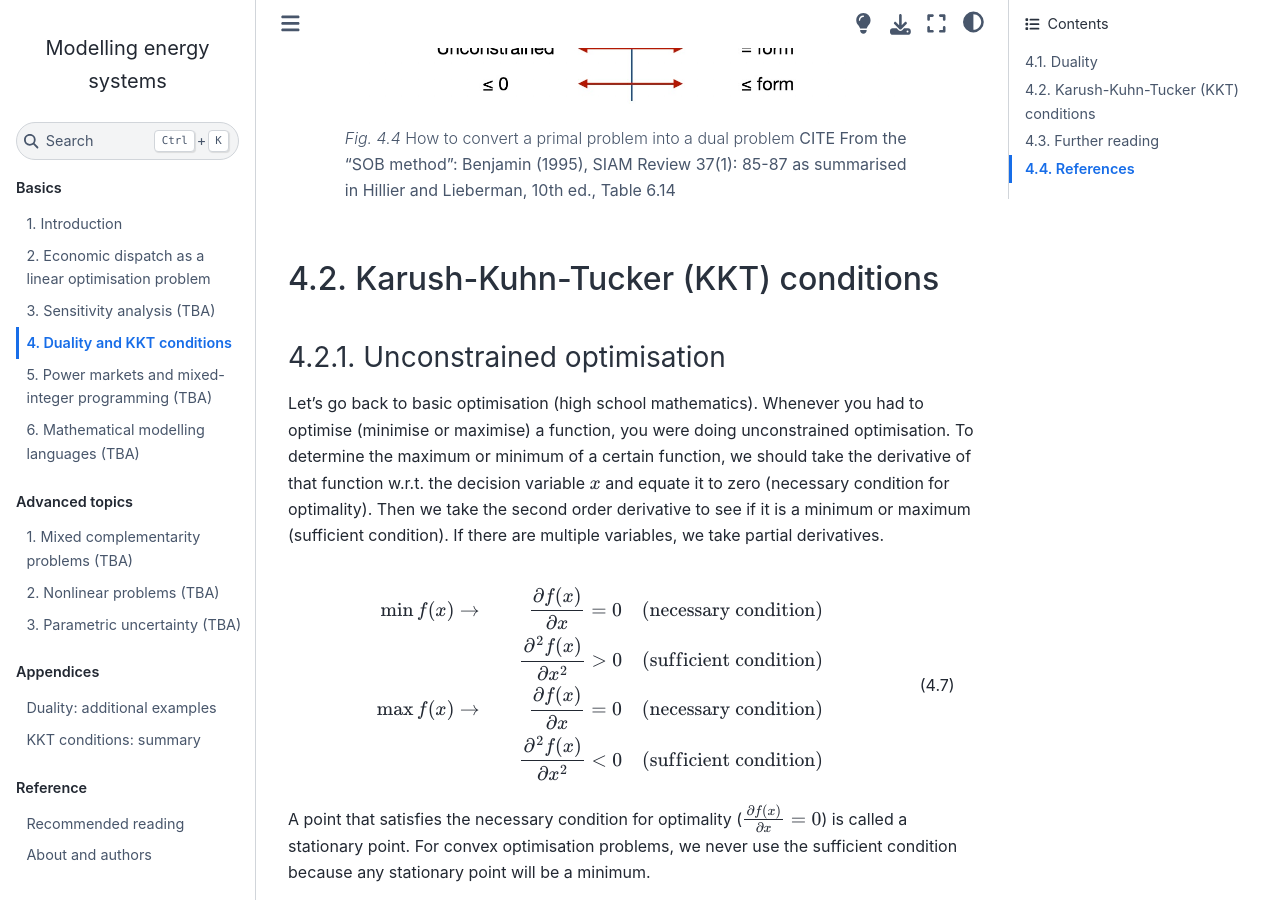
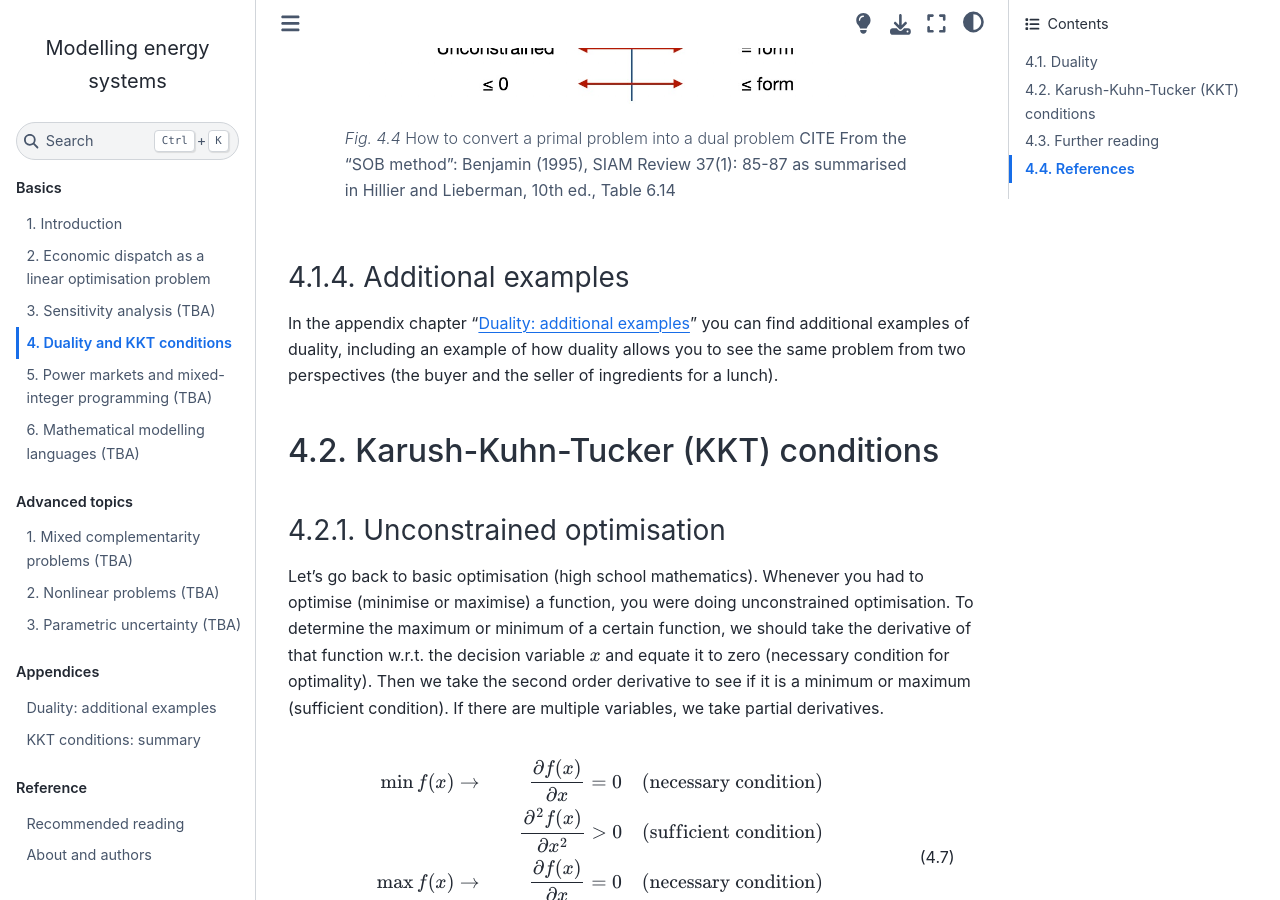
Before and after one commit to sjpfenninger/modelling-energy-systems, a Jupyter Book: the page built from basics/duality-kkts.md, in a window 1280 px wide and 900 px high, scrolled down 6823 px. Built offline with Jupyter Book 1.0.4 settings and Sphinx 7.4.7 and the Sphinx Book theme 1.1.4, drawn with Linux system fonts in a browser that asks for light colours; comment, search, counter and statistics services are not loaded; cross-references to code outside the pages are shown as plain code.

Commit message:
Cross-link to additional duality examples

````diff
--- a/basics/duality-kkts.md
+++ b/basics/duality-kkts.md
@@ -166,6 +166,11 @@ The table in {numref}`fig:duality_conversion_table` shows you how what the rules
 
 How to convert a primal problem into a dual problem **CITE From the "SOB method": Benjamin (1995), SIAM Review 37(1): 85-87 as summarised in Hillier and Lieberman, 10th ed., Table 6.14**
 ```
+
+### Additional examples
+
+In the appendix chapter "{ref}`content:appendix:duality-examples`" you can find additional examples of duality, including an example of how duality allows you to see the same problem from two perspectives (the buyer and the seller of ingredients for a lunch).
+
 <!--
 
 ### Applications of duality
````
Also changed, not shown: appendix/duality-examples.md (+2 -0 lines).
